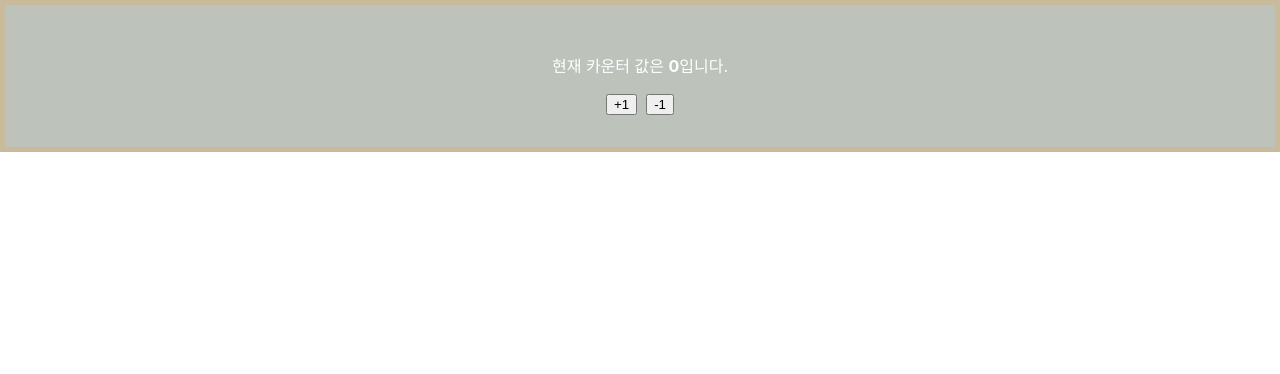
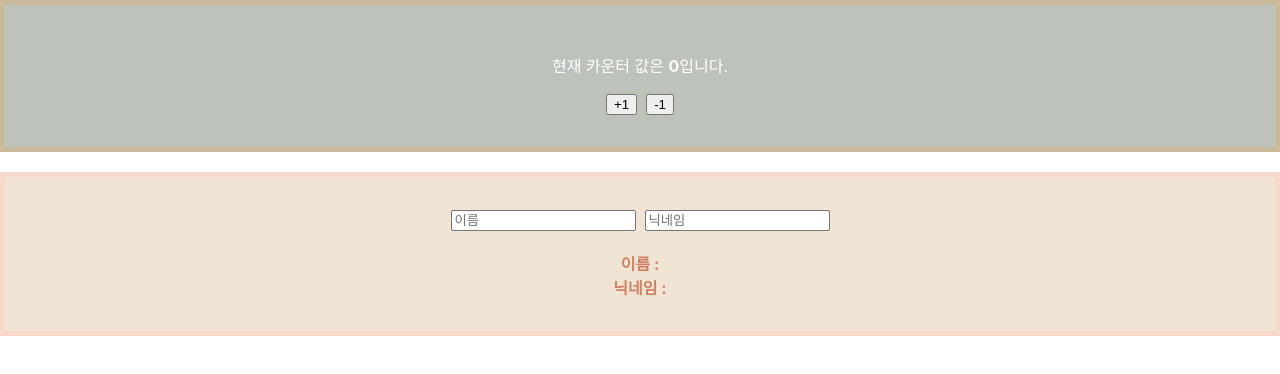
Before and after one commit to dohy-9443/ReactExample, a React (Create React App) app in the folder hooks-tutorial/: page / in a window 1280 px wide. Shown: the top 374 px of the page. Built offline with nearby package versions, Linux system fonts and the light colour scheme.

Commit message:
렌더링

```diff
--- a/hooks-tutorial/src/App.js
+++ b/hooks-tutorial/src/App.js
@@ -1,10 +1,13 @@
 import React from "react";
 import Counter from "./Counter";
+import Info from "./Info";
 
 const App = () => {
   return (
     <div>
       <Counter />
+      <br />
+      <Info />
     </div>
   );
 };
```
